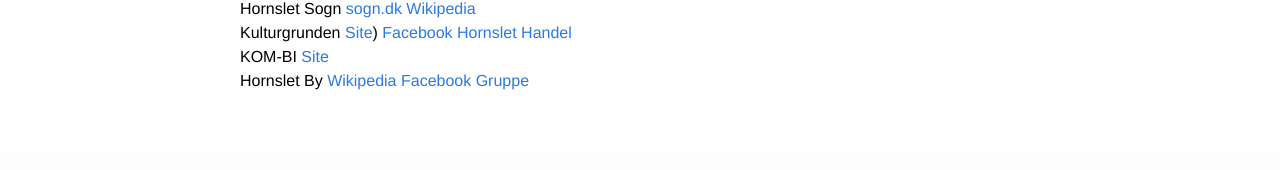
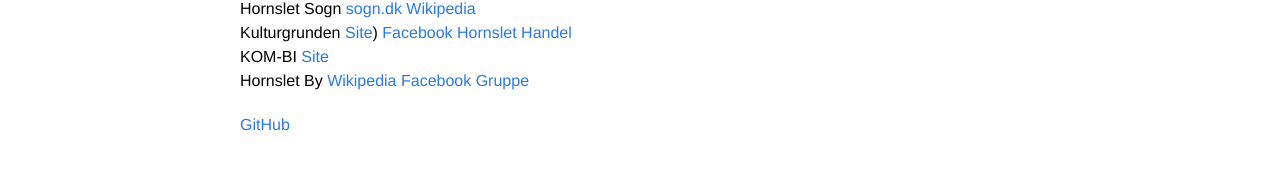
Before and after one commit to Rosenholms/rosenholms.github.io, a Jekyll site: the page built from hornslet.md, in a window 1280 px wide. Shown: the part 247-417 px from the top of the page. Built offline with Jekyll 4.4.1, drawn with Linux system fonts in a browser that asks for light colours; our own code applies the rules of GitHub Pages for plain Markdown files.

Commit message:
Update hornslet.md

```diff
--- a/hornslet.md
+++ b/hornslet.md
@@ -4,4 +4,6 @@ Hornslet Kirke [Site](https://www.hornsletkirke.dk) [Wikipedia](https://da.wikip
 Hornslet Sogn [sogn.dk](https://sogn.dk/hornslet) [Wikipedia](https://da.wikipedia.org/wiki/Hornslet_Sogn)
 Kulturgrunden  [Site](https://kulturgrunden.dk/)) [Facebook](https://www.facebook.com/KulturgrundenHornslet) [Hornslet Handel](https://hornslethandel.dk/medlem/kulturgrunden/)
 KOM-BI [Site](https://www.kombi.dk)
-Hornslet By [Wikipedia](https://da.wikipedia.org/wiki/Hornslet) [Facebook Gruppe](https://www.facebook.com/grouup)
+Hornslet By [Wikipedia](https://da.wikipedia.org/wiki/Hornslet) [Facebook Gruppe](https://www.facebook.com/grouups/byenhornslet)
+
+[GitHub](https://github.com/Rosenholms/rosenholms.github.io/hornslet.md)
```
